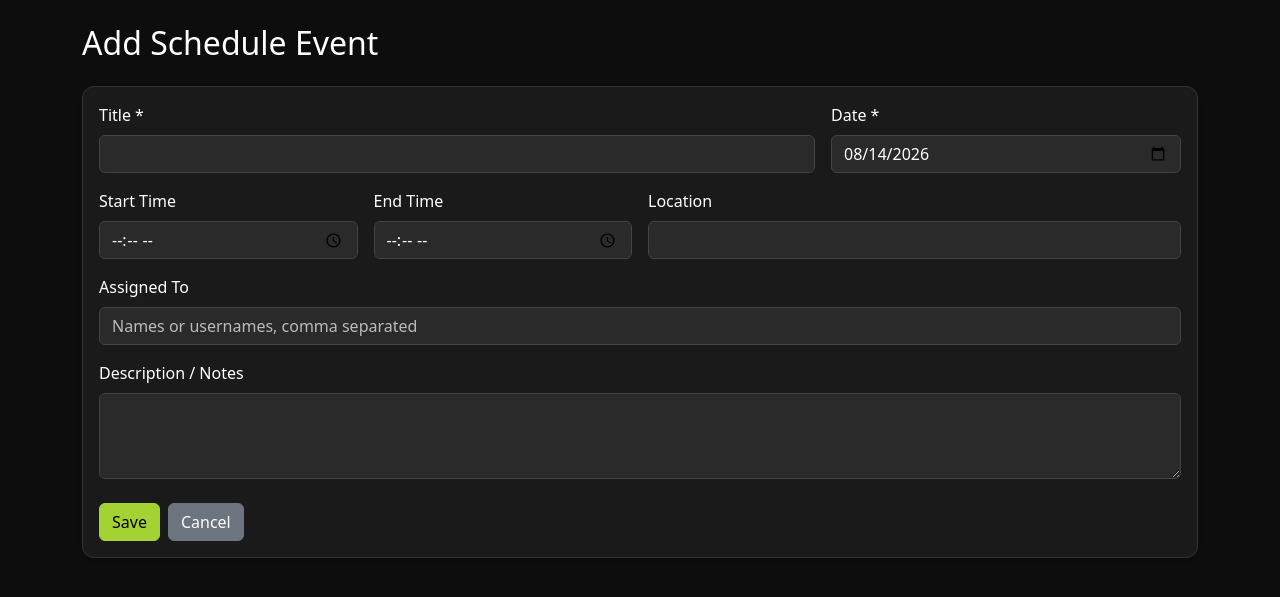
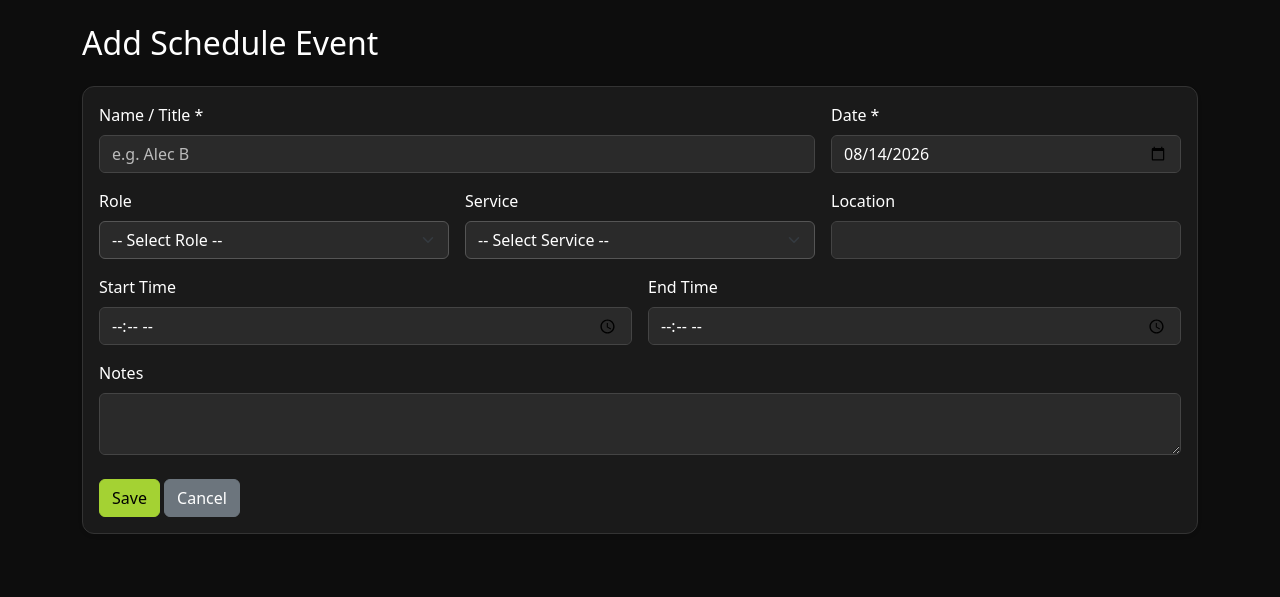
Before and after one commit to amfb98/church-safety-app, a Flask app: page /schedule/add in a window 1280 px wide. Shown: the part 62-659 px from the top of the page. Run offline with Flask 3, Linux system fonts and the light colour scheme; a user stored in the database is signed in.

Commit message:
Enhance schedule form with additional fields
Updated the schedule form to include new fields for role, service, and notes, while refining existing labels and placeholders.

```diff
--- a/templates/schedule_form.html
+++ b/templates/schedule_form.html
@@ -2,45 +2,63 @@
 {% block title %}{{ 'Edit' if event else 'Add' }} Schedule Event{% endblock %}
 {% block content %}
 <h2 class="mb-4">{{ 'Edit' if event else 'Add' }} Schedule Event</h2>
+
 <form method="POST" class="card card-body shadow-sm">
     <div class="row g-3">
         <div class="col-md-8">
-            <label class="form-label">Title *</label>
-            <input type="text" name="title" class="form-control" required value="{{ event.title if event else '' }}">
+            <label class="form-label">Name / Title *</label>
+            <input type="text" name="title" class="form-control" required
+                   value="{{ event.title if event else '' }}" placeholder="e.g. Alec B">
         </div>
         <div class="col-md-4">
             <label class="form-label">Date *</label>
-            <input type="date" name="event_date" class="form-control" required value="{{ event.event_date.isoformat() if event else default_date }}">
+            <input type="date" name="event_date" class="form-control" required
+                   value="{{ event.event_date.isoformat() if event else default_date }}">
         </div>
-        <div class="col-md-3">
+
+        <div class="col-md-4">
+            <label class="form-label">Role</label>
+            <select name="role" class="form-select">
+                <option value="">-- Select Role --</option>
+                <option value="Roamer" {% if event and event.role == 'Roamer' %}selected{% endif %}>Roamer</option>
+                <option value="Sanctuary" {% if event and event.role == 'Sanctuary' %}selected{% endif %}>Sanctuary</option>
+                <option value="Lobby" {% if event and event.role == 'Lobby' %}selected{% endif %}>Lobby</option>
+            </select>
+        </div>
+
+        <div class="col-md-4">
+            <label class="form-label">Service</label>
+            <select name="service" class="form-select">
+                <option value="">-- Select Service --</option>
+                <option value="First" {% if event and event.service == 'First' %}selected{% endif %}>First</option>
+                <option value="Second" {% if event and event.service == 'Second' %}selected{% endif %}>Second</option>
+                <option value="Both" {% if event and event.service == 'Both' %}selected{% endif %}>Both</option>
+            </select>
+        </div>
+
+        <div class="col-md-4">
+            <label class="form-label">Location</label>
+            <input type="text" name="location" class="form-control" value="{{ event.location if event else '' }}">
+        </div>
+
+        <div class="col-md-6">
             <label class="form-label">Start Time</label>
             <input type="time" name="start_time" class="form-control" value="{{ event.start_time if event else '' }}">
         </div>
-        <div class="col-md-3">
+        <div class="col-md-6">
             <label class="form-label">End Time</label>
             <input type="time" name="end_time" class="form-control" value="{{ event.end_time if event else '' }}">
         </div>
-        <div class="col-md-6">
-            <label class="form-label">Location</label>
-            <input type="text" name="location" class="form-control" value="{{ event.location if event else '' }}">
-        </div>
+
         <div class="col-12">
-            <label class="form-label">Assigned To</label>
-            <input type="text" name="assigned_to" class="form-control" value="{{ event.assigned_to if event else '' }}" placeholder="Names or usernames, comma separated">
-        </div>
-        <div class="col-12">
-            <label class="form-label">Description / Notes</label>
-            <textarea name="description" class="form-control" rows="3">{{ event.description if event else '' }}</textarea>
+            <label class="form-label">Notes</label>
+            <textarea name="description" class="form-control" rows="2">{{ event.description if event else '' }}</textarea>
         </div>
     </div>
-    <div class="mt-4 d-flex gap-2">
+
+    <div class="mt-4">
         <button type="submit" class="btn btn-primary">Save</button>
         <a href="{{ url_for('schedule') }}" class="btn btn-secondary">Cancel</a>
     </div>
 </form>
-{% if event %}
-<form method="POST" action="{{ url_for('schedule_delete', event_id=event.id) }}" onsubmit="return confirm('Delete this event?');" class="mt-2">
-    <button type="submit" class="btn btn-outline-danger">Delete Event</button>
-</form>
-{% endif %}
 {% endblock %}
```
